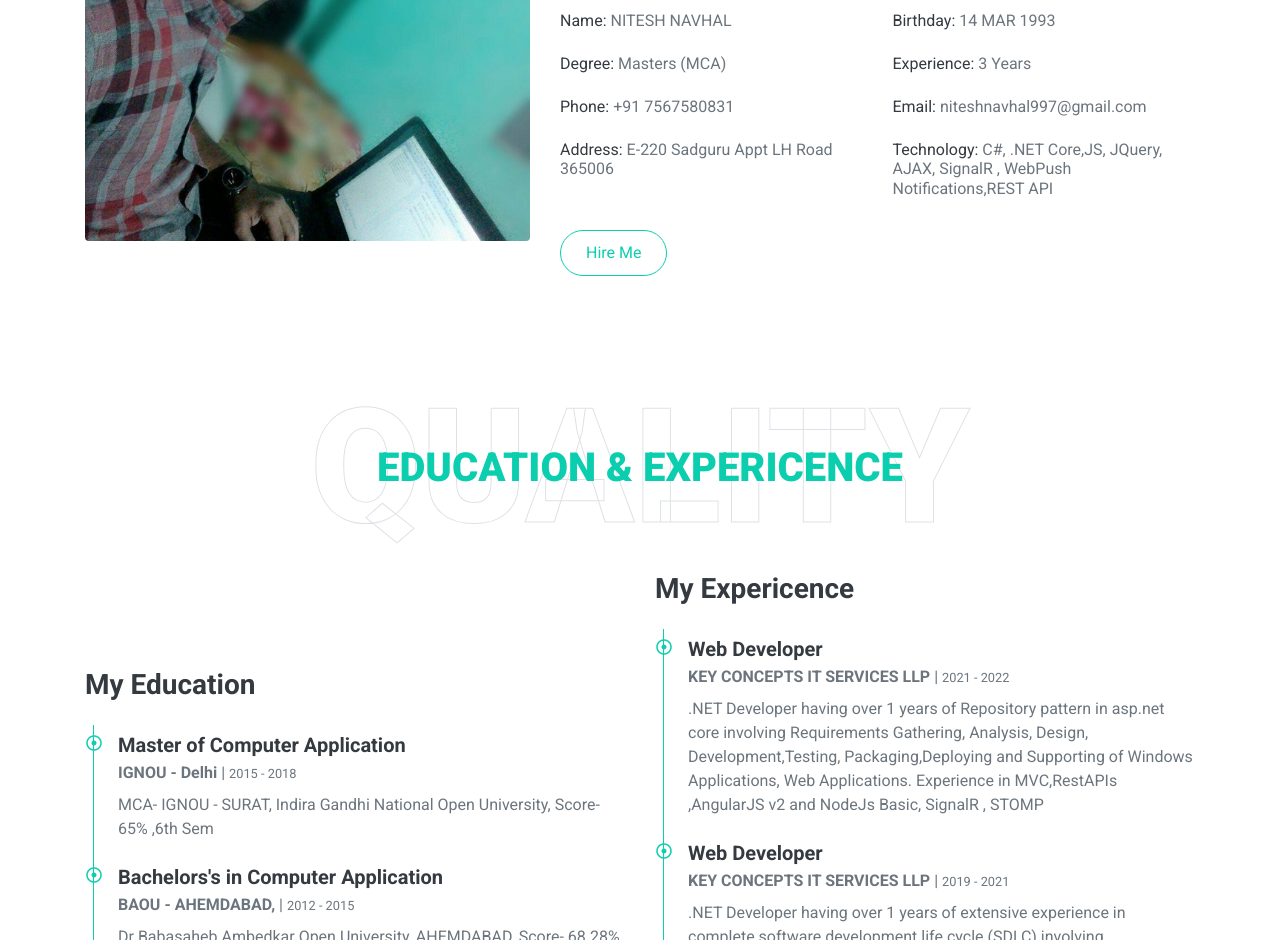
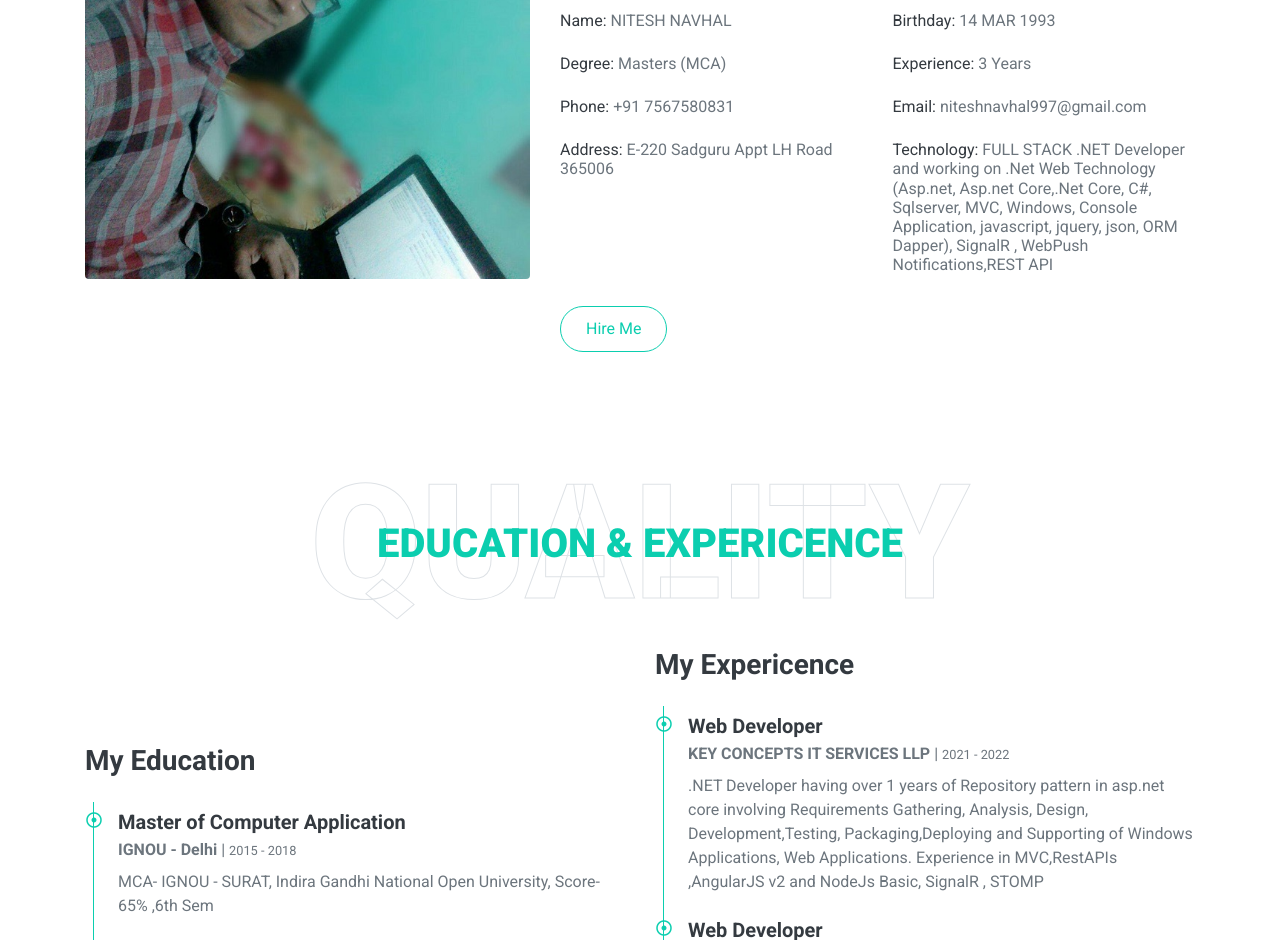
Before and after one commit to kakashihayate/myprofile, a plain HTML site: page index.html in a window 1280 px wide. Shown: the part 1335-2275 px from the top of the page. Drawn offline with nearby package versions, Linux system fonts and the light colour scheme.

Commit message:
Update index.html

```diff
--- a/index.html
+++ b/index.html
@@ -116,7 +116,7 @@
                         <div class="col-sm-6 py-2"><h6>Phone: <span class="text-secondary">+91 7567580831</span></h6></div>
                         <div class="col-sm-6 py-2"><h6>Email: <span class="text-secondary">niteshnavhal997@gmail.com </span></h6></div>
                         <div class="col-sm-6 py-2"><h6>Address: <span class="text-secondary">E-220 Sadguru Appt LH Road 365006</span></h6></div>
-                        <div class="col-sm-6 py-2"><h6>Technology: <span class="text-secondary">C#, .NET Core,JS, JQuery, AJAX, SignalR , WebPush Notifications,REST API</span></h6></div>
+                        <div class="col-sm-6 py-2"><h6>Technology: <span class="text-secondary">FULL STACK .NET Developer and working on .Net Web Technology (Asp.net, Asp.net Core,.Net Core, C#, Sqlserver, MVC, Windows, Console Application, javascript, jquery, json, ORM Dapper), SignalR , WebPush Notifications,REST API</span></h6></div>
                     </div>
                     <a href="https://www.fiverr.com/niteshnavhal" class="btn btn-outline-primary mr-4">Hire Me</a>
                 </div>
```
